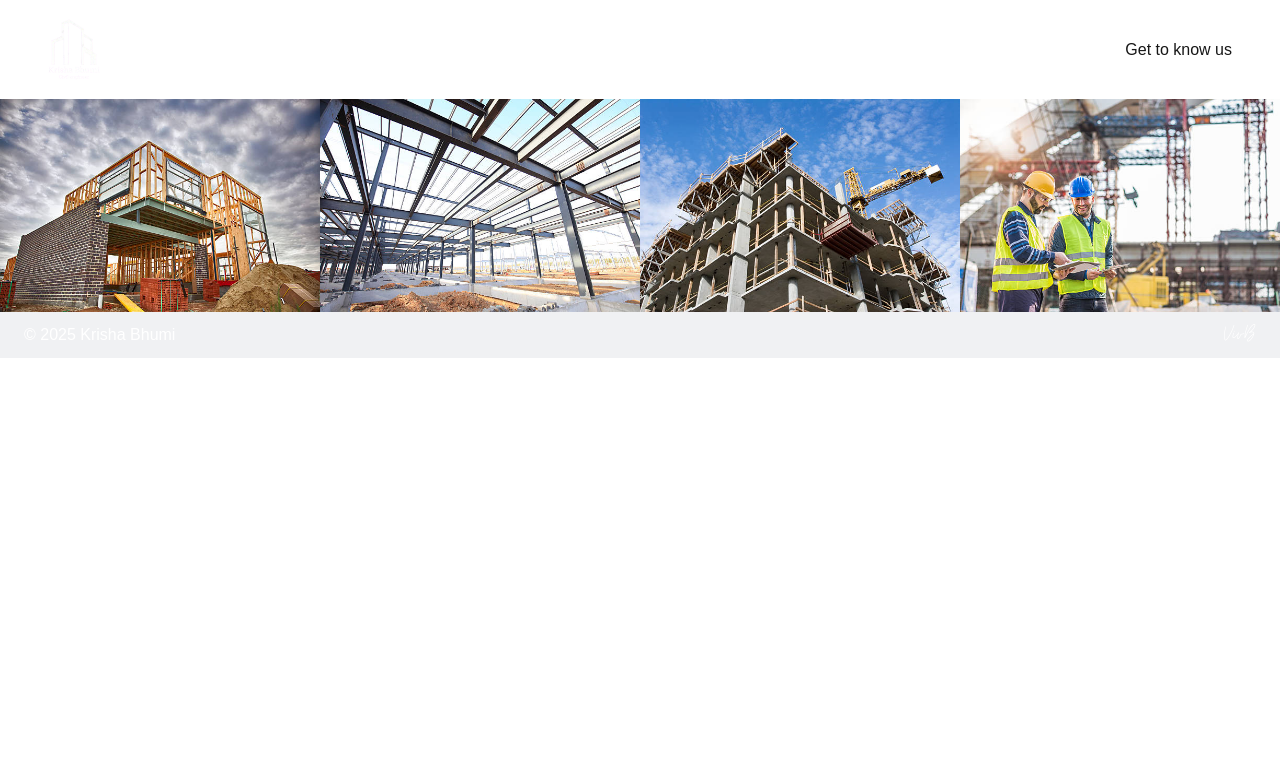
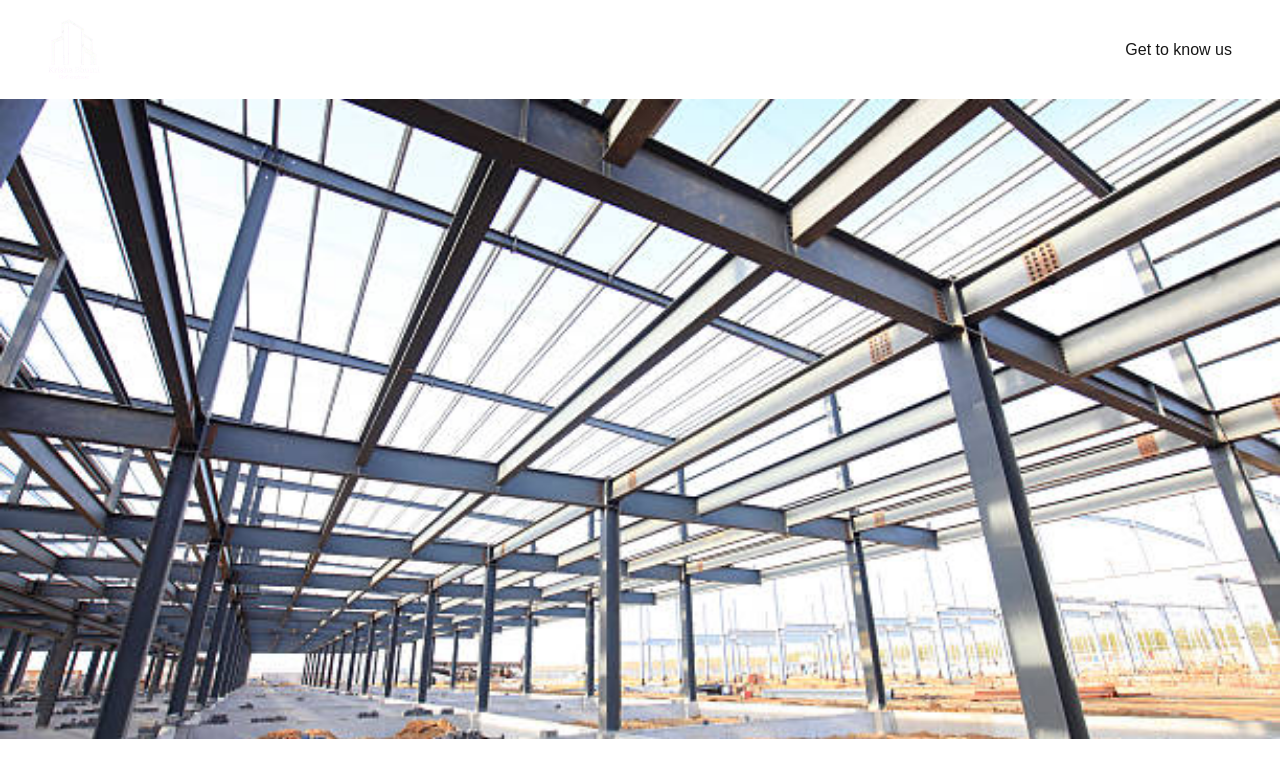
Before and after one commit to jacky2252v/KrishaBhumi, a Next.js app: page / in a window 1280 px wide. Shown: the top 778 px of the page. Built offline with nearby package versions, Linux system fonts and the light colour scheme.

Commit message:
Hero.tsx: images slider added

```diff
--- a/src/app/page.tsx
+++ b/src/app/page.tsx
@@ -1,3 +1,5 @@
+'use client'
+
 import Footer from "../components/Footer";
 import Hero from "../components/Hero";
 import Navbar from "../components/Navbar";
--- a/src/components/Footer.tsx
+++ b/src/components/Footer.tsx
@@ -2,7 +2,7 @@ import React from 'react'
 
 const Footer = () => {
     return (
-        <footer className="bg-gray-400/15 text-white p-1 px-6 flex justify-between items-center">
+        <footer className=" text-white p-1 px-6 flex justify-between items-center">
             <div>
                 <p>&copy; 2025 Krisha Bhumi</p>
             </div>
--- a/src/components/Hero.tsx
+++ b/src/components/Hero.tsx
@@ -1,24 +1,34 @@
-import React from 'react'
+import React, { useState, useEffect } from 'react';
 
 const Hero = () => {
+    const images = [
+        '/img/imgOne.jpg',
+        '/img/imgTwo.jpg',
+        '/img/imgThree.jpg',
+        '/img/imgFour.jpg',
+    ];
+
+    const [currentIndex, setCurrentIndex] = useState(0);
+
+    useEffect(() => {
+        const interval = setInterval(() => {
+            setCurrentIndex((prevIndex) => (prevIndex + 1) % images.length);
+        }, 5000);
+
+        return () => clearInterval(interval);
+    }, [images.length]);
+
     return (
-        <div>
-            <div className="flex justify-center items-center snap-x">
-                <div className="snap-center">
-                    <img src="/img/imgOne.jpg" alt="Image 1" />
-                </div>
-                <div className="snap-center">
-                    <img src="/img/imgTwo.jpg" alt="Image 2" />
-                </div>
-                <div className="snap-center">
-                    <img src="/img/imgThree.jpg" alt="Image 3" />
-                </div>
-                <div className="snap-center">
-                    <img src="/img/imgFour.jpg" alt="Image 3" />
-                </div>
+        <div className="w-auto h-screen overflow-hidden">
+            <div className="w-full h-[80%] flex justify-center items-center">
+                <img
+                    src={images[currentIndex]}
+                    alt={`Image ${currentIndex + 1}`}
+                    className="w-full h-full object-cover transition-all duration-500"
+                />
             </div>
         </div>
-    )
-}
+    );
+};
 
-export default Hero
+export default Hero;
```
